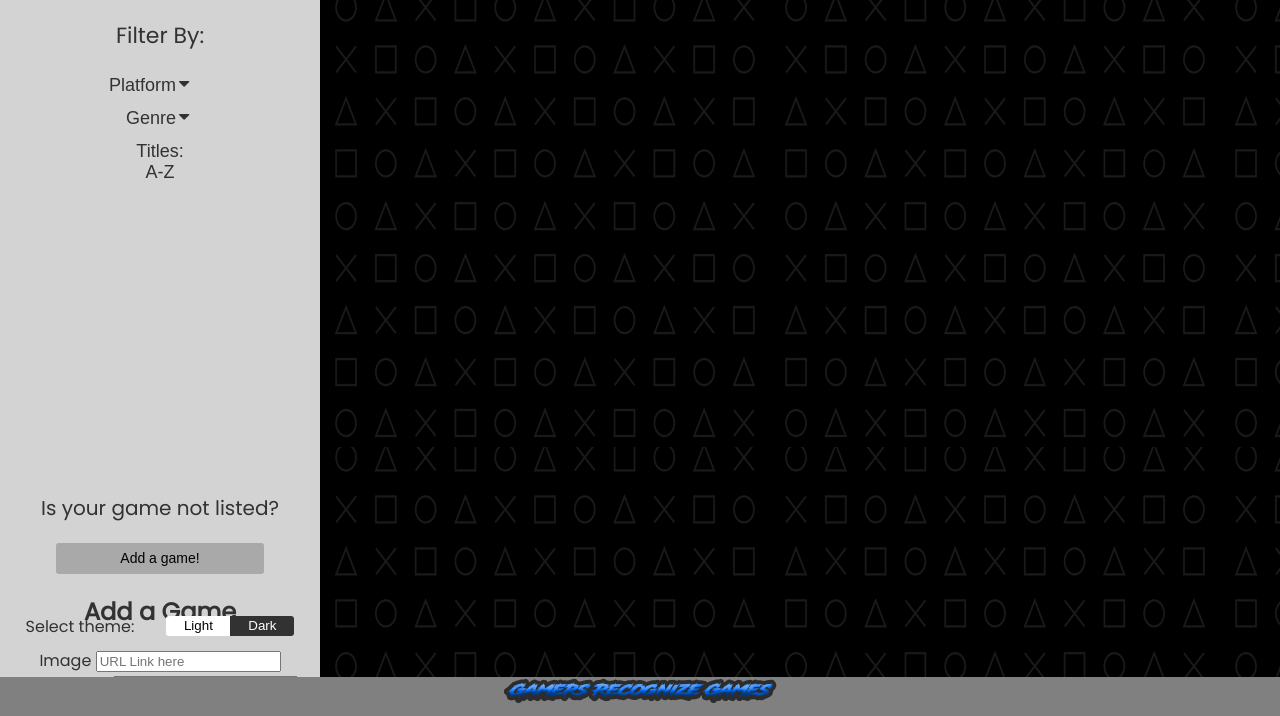
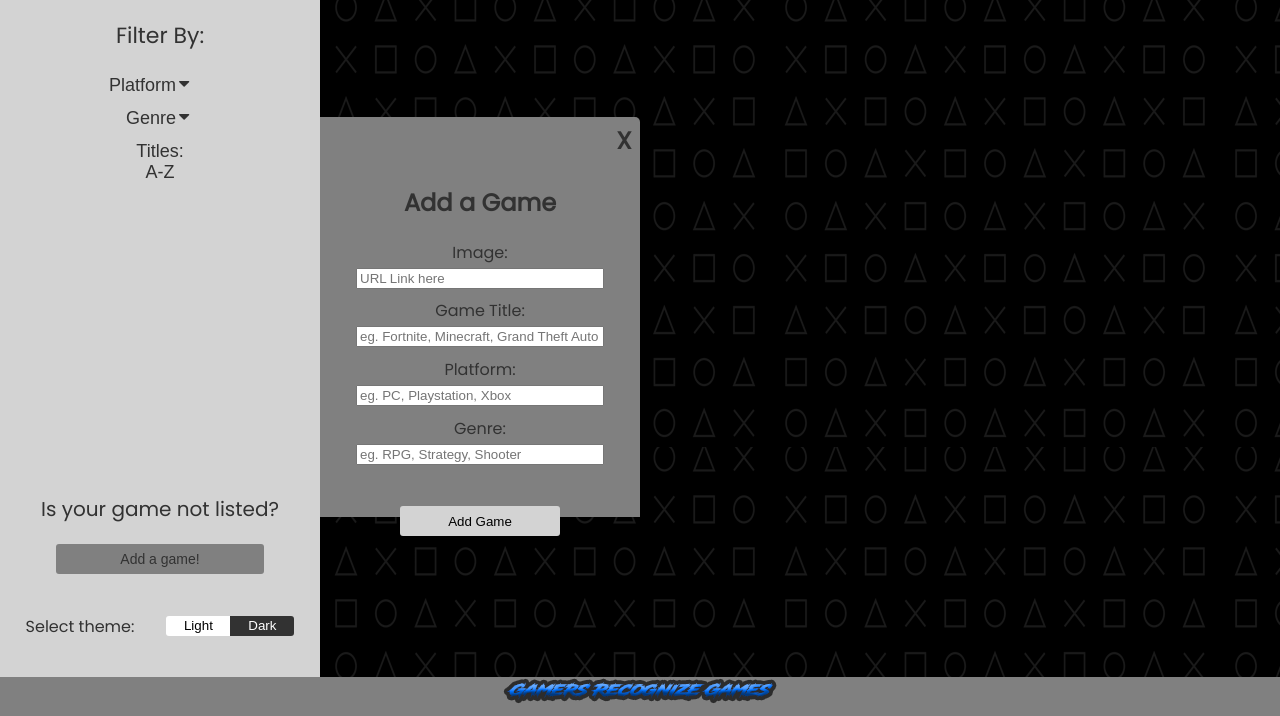
Before and after one commit to Jrubi89/GameRatr, a website: page app/public/index.html in a window 1280 px wide. Both pictures are taken after a click on the button "Add a game!". Shown: the part 83-799 px from the top of the page. Drawn offline with nearby package versions, Linux system fonts and the light colour scheme; no server answers.

Commit message:
add game popup styled

```diff
--- a/app/public/assets/css/style.scss
+++ b/app/public/assets/css/style.scss
@@ -13,7 +13,7 @@
     --sidebar-color: lightgrey;
     --card-color: rgba(77, 77, 77, 0.6);
     --main-color: white;
-    --hover-color: darkgrey;
+    --hover-color: #006fff;
 }
 [data-theme="dark"] {
     --font-color: rgb(235,235,235);
@@ -21,7 +21,7 @@
     --sidebar-color: grey;
     --card-color: rgba(77, 77, 77, 0.6);
     --main-color: darkgrey;
-    --hover-color: lightgrey;
+    --hover-color: #006fff;
 }
 
 html {
@@ -161,11 +161,67 @@ html {
                             border-radius: 3px;
                             font-size: 14px;
                             border: none;
-                            background-color: var(--hover-color);
+                            background-color: var(--header-color);
+                            color: var(--font-color);
                             transition: 0.3s;
                             &:hover {
-                                background-color: #006fff;
+                                background-color: var(--hover-color);
                                 color: white;
+                            }
+                        }
+                        .form-popup {
+                            position: absolute;
+                            bottom: 25vh;
+                            left: 25vw;
+                            background-color: var(--header-color);
+                            border-radius: 0px 5px 0px 0px;
+                            height: 50vh;
+                            width: 25vw;
+                            display: none;
+                            .form-container {
+                                position: relative;
+                                bottom: 4%;
+                                height: 100%;
+                                padding-top: 20%;
+                                .container1 {
+                                    height: 100%;
+                                    .form-wrap {
+                                        height: 100%;
+                                        h1 {
+                                            position: absolute;
+                                            top: 0;
+                                            right: 0;
+                                            width: 10%;
+                                            height: 7%;
+                                            line-height: 170%;
+                                            border-top-right-radius: 5px;
+                                            transition: 0.3s;
+                                            &:hover {
+                                                font-weight: bolder;
+                                                background-color: var(--hover-color);
+                                                color: var(--font-color);
+                                            }
+                                        }
+                                        input {
+                                            width: 75%;
+                                            margin-bottom: 3%;
+                                        }
+                                        .btn {
+                                            background-color: var(--sidebar-color);
+                                            border-radius: 3px;
+                                            border: none;
+                                            margin-top: 10%;
+                                            width: 50%;
+                                            height: 30px;
+                                            margin-bottom: 0px;
+                                            transition: 0.3s;
+                                            &:hover {
+                                                background-color: var(--hover-color);
+                                                color: var(--font-color);
+                                            }
+                                        }
+                                    }
+                                }
                             }
                         }
                     }
--- a/app/public/index.html
+++ b/app/public/index.html
@@ -82,42 +82,35 @@
   <section id="add" class="container1">
     <div class="form-wrap">
         <h2>Add a Game</h2>
+        <h1 id="close">X</h1>
 
         <form action="/add/game" method="POST">
 
              <div class="input-group">
-                <label for="title">Image</label>
+                <label for="title">Image:</label>
+                <br>
                 <input type="text" id="photo" class="input-box"
                  placeholder="URL Link here"maxlength="100" required>
             </div>
 
             <div class="input-group">
-                <label for="title">Game Title</label>
+                <label for="title">Game Title:</label>
+                <br>
                 <input type="text" name="Game" id="Game" class="input-box"
                     placeholder="eg. Fortnite, Minecraft, Grand Theft Auto" maxlength="100" required>
             </div>
             <div class="input-group">
-                <label for="Platform">Platform</label>
+                <label for="Platform">Platform:</label>
+                <br>
                 <input type="text" name="Platform" id="Platform" class="input-box"
                     placeholder="eg. PC, Playstation, Xbox" maxlength="100" required>
             </div>
             <div class="input-group">
-                <label for="genre"> genre (Leave blank for unknown)</label>
+                <label for="genre"> Genre:</label>
+                <br>
                 <input type="text" name="Genre" id="genre" class="input-box"
                 placeholder="eg. RPG, Strategy, Shooter" maxlength="100"required>
             </div>
-            <div class="input-group">
-                <label for="description">Game Description</label>
-                </br>
-                <textarea name="description" id="description" class="input-box"
-
-                    placeholder="Describe the details of the game" rows="5"></textarea>
-            </div>
-             <div class="input-group">
-                <label for="Raiting">Raiting</label>
-                <input type="number" name="Raiting" id="budget" class="input-box" placeholder="1-10"required>
-            </div>
-
             <input type="submit" value="Add Game" class="btn btn-reverse">
         </form>
     </div>
--- a/app/public/js/pageFunctionailty.js
+++ b/app/public/js/pageFunctionailty.js
@@ -5,6 +5,9 @@ $('#light').click(function() {
     document.documentElement.setAttribute('data-theme', 'light')
 })
 
+$('#close').click(function() {
+    $('.form-popup').css('display', 'none')
+})
 
 $('#add-game').click(function() {
     $('#myForm').css('display', 'block')
```
Also changed, not shown: app/public/assets/css/style.css, 1 other file.
